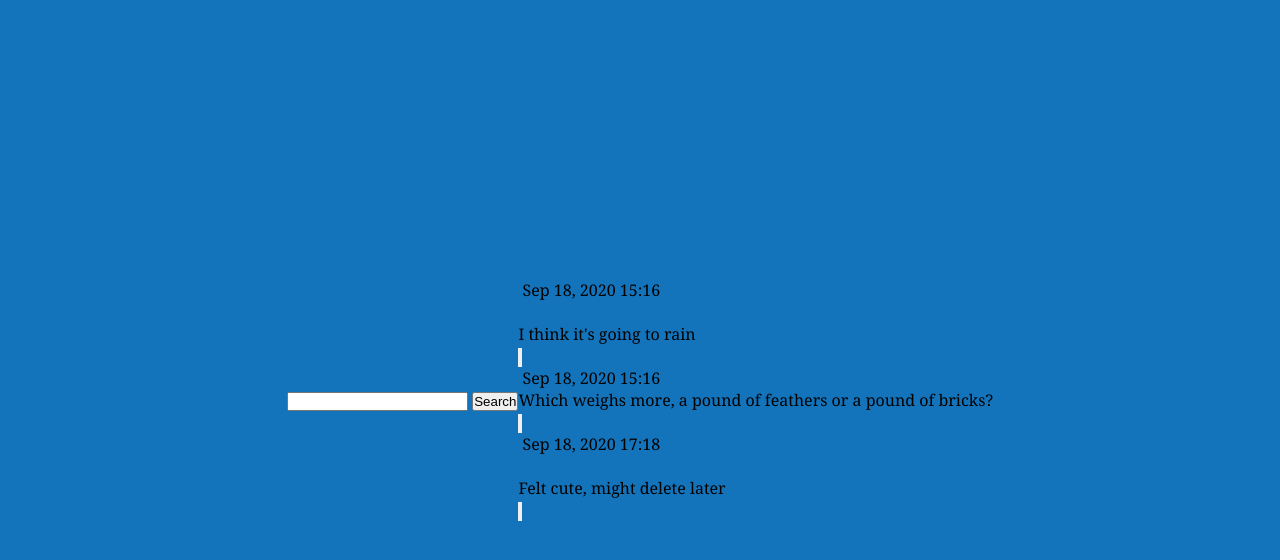
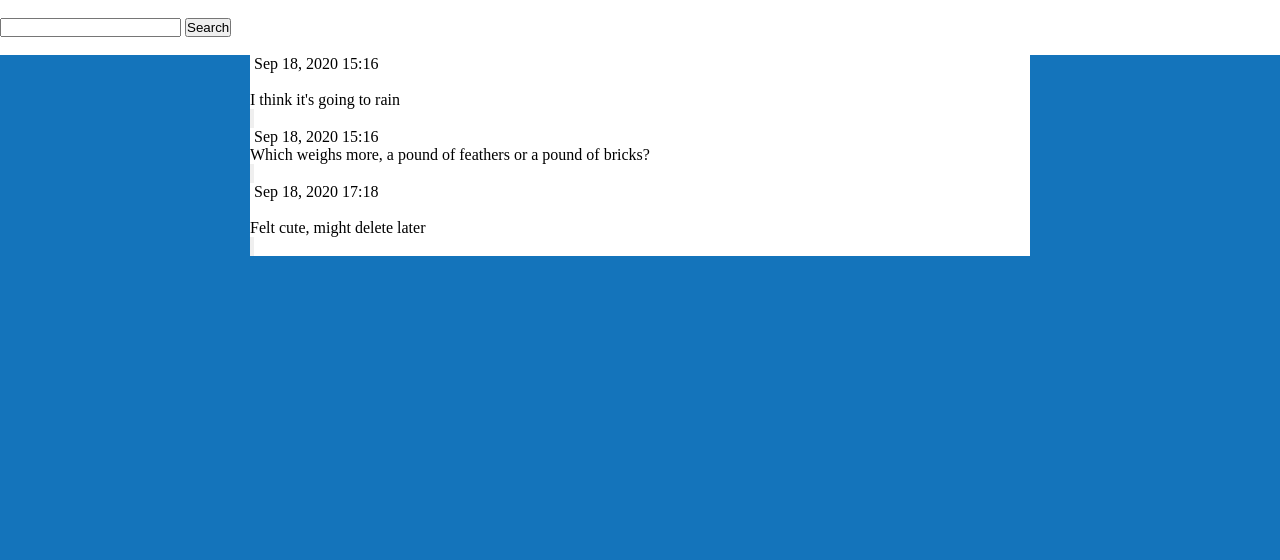
Before and after one commit to tonysln/postit, a plain HTML site: page index.html in a window 1280 px wide. Drawn offline with Linux system fonts and the light colour scheme.

Commit message:
Add wrapper to login.html, add very basic styling for index.html

```diff
--- a/css/style.css
+++ b/css/style.css
@@ -6,11 +6,25 @@
 
 body {
   background: #1474bb;
+  height: 100vh;
+}
+
+header nav {
+  background-color: white;
+  width: 100%;
+}
+
+main .content {
+  background-color: white;
+  max-width: 780px;
+  margin: 0 auto;
+}
+
+.card-wrapper {
   display: flex;
   justify-content: center;
   align-items: center;
   height: 100vh;
-  font-family: Cambria, Cochin, Georgia, Times, "Times New Roman", serif;
 }
 
 .card {
```
Also changed, not shown: login.html (+2 -0 lines).
